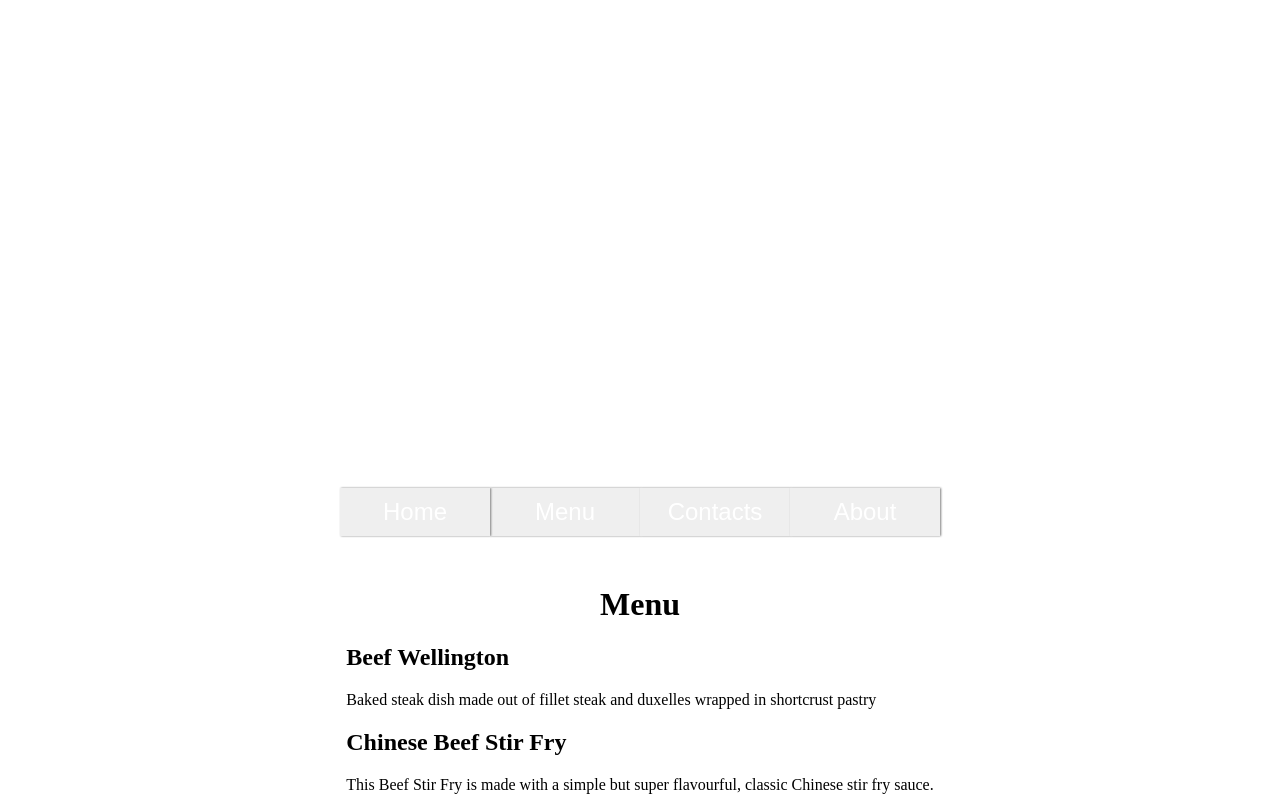
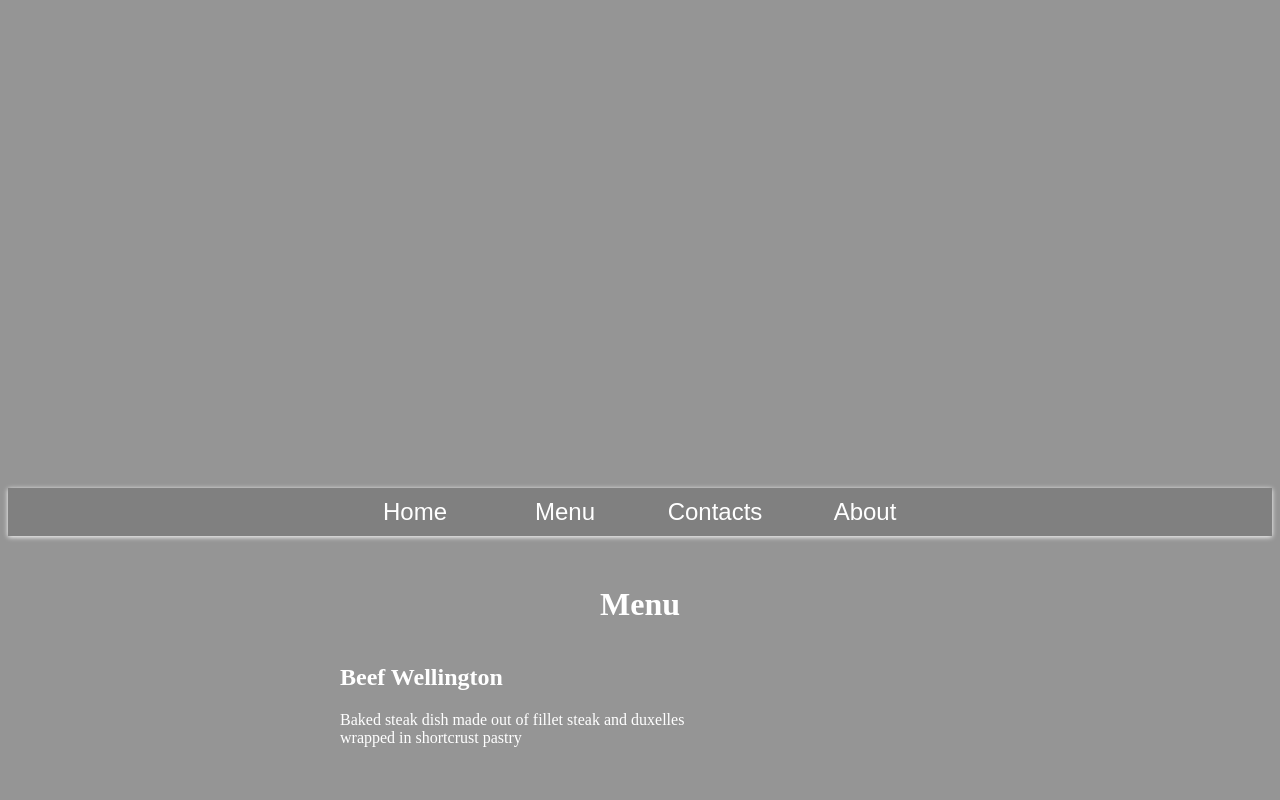
Before and after one commit to Jarmps90/Restaurant-Page, a website built with webpack: page src/index.html in a window 1280 px wide. Both pictures are taken after a click on the button "Menu". Shown: the top 800 px of the page. Built offline with nearby package versions, Linux system fonts and the light colour scheme; files whose address does not match are found by name.

Commit message:
Added background colors, added img and sized it to my liking, started add some styling to page

```diff
--- a/src/main.css
+++ b/src/main.css
@@ -1,9 +1,30 @@
+:root {
+    /* Background colors */
+    --main-background-gray1: #959595;
+
+    /* Text colors */
+
+    /* Shadow colors */
+    --shadow-white: white;
+
+    /* Font sizes */
+
+    --main-size1-5: 1.5rem;
+}
+
+body {
+    background-color: var(--main-background-gray1);
+    color: white;
+}
+
 header {
     height: 60vh;
     justify-items: center;
     align-content: end;
     background-image: url(/src/resorces/sergey-kotenev-qXrrbHUzmkE-unsplash.jpg);
     background-size: cover;
+
+
 }
 
 nav {
@@ -13,21 +34,25 @@ nav {
     margin-bottom: 50px;
     height: 6vh;
     width: 100%;
-    background-image: url(/src/resorces/sergey-kotenev-qXrrbHUzmkE-unsplash.jpg);
-    background-size: cover;
-    background-position: bottom;
+    background: gray;
+    outline: none;
+    box-shadow: 0 1px 5px var(--shadow-white);
 
+    .home {
+        grid-column: 1 / 2;
+        grid-row: 1 / 2;
+    }
+
+    .menu {
+        grid-column: 2 / 3;
+    }
 }
 
 nav > button {
     border: none;
-    background-image: url(/src/resorces/sergey-kotenev-qXrrbHUzmkE-unsplash.jpg);
-    background-position: bottom;
-    background-size: 400%;
-    box-shadow: 1px 0 2px gray;
     color: white;
     font-size: 1.5rem;
-
+    background: gray;
 }
 
 .sticky {
@@ -47,22 +72,37 @@ nav > button {
     margin-top: 20px;
     justify-items: center;
 
+    .text {
+
+        width: 400px;
+        justify-self: center;
+        height: 1200px;
+    }
+
 }
 
 
 
 
-.text {
 
-    width: 400px;
-    justify-self: center;
-    height: 1200px;
-}
-.home {
-    grid-column: 1 / 2;
-    grid-row: 1 / 2;
+
+
+/* Menu styling */
+
+.dishes {
+    display: grid;
+    grid-template-rows: repeat(4, 1fr);
 }
 
-.menu {
-    grid-column: 2 / 3;
+.outer {
+    display: grid;
+    grid-template-columns: minmax(1px, 400px) minmax(100px, 200px) ;
 }
+
+.img {
+    height: 180px;
+    width: 200px;
+    background-image: url(/src/resorces/beef\'n_resto_tilted.png);
+    background-size: contain;
+
+}
```
